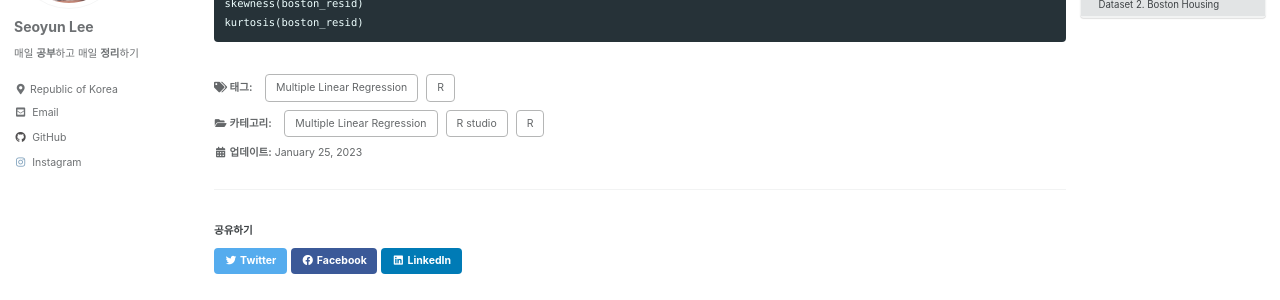
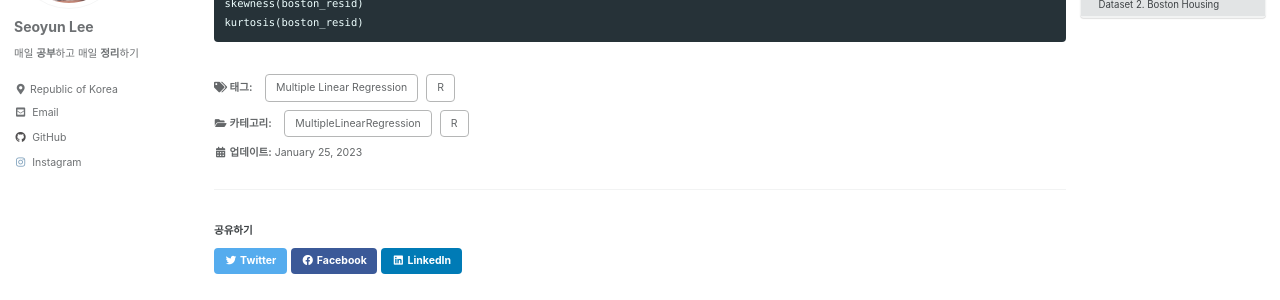
Before and after one commit to seoyun2/seoyun2.github.io, a Jekyll site: the page built from _posts/2023-01-25-r-mlr.md, in a window 1280 px wide and 900 px high, scrolled down 3114 px. Shown: the part 143-443 px from the top of the window. Built offline with Jekyll 4.4.1, drawn with Linux system fonts in a browser that asks for light colours; cached includes are drawn as plain includes; comment, search, counter and statistics services are not loaded.

Commit message:
Update 2023-01-25-r-mlr.md

```diff
--- a/_posts/2023-01-25-r-mlr.md
+++ b/_posts/2023-01-25-r-mlr.md
@@ -2,8 +2,7 @@
 title: "[R] 1. Multiple Linear Regression"
 categories:
   - R
-  - R studio
-  - Multiple Linear Regression
+  - MultipleLinearRegression
 tags:
   - Multiple Linear Regression
   - R
```
